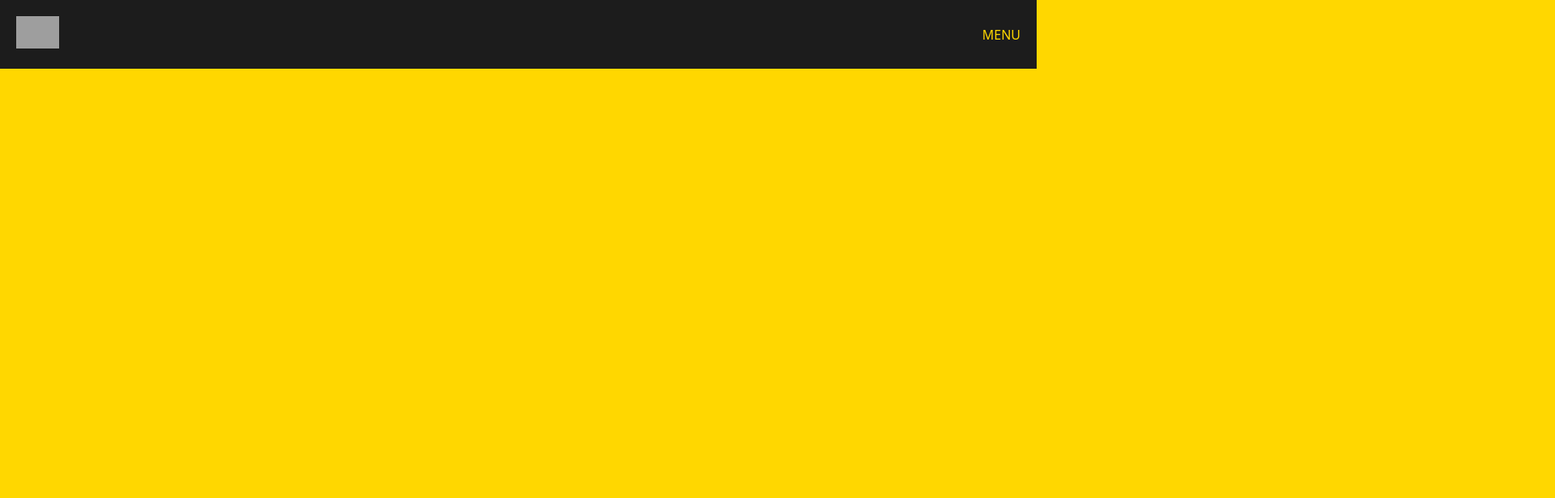
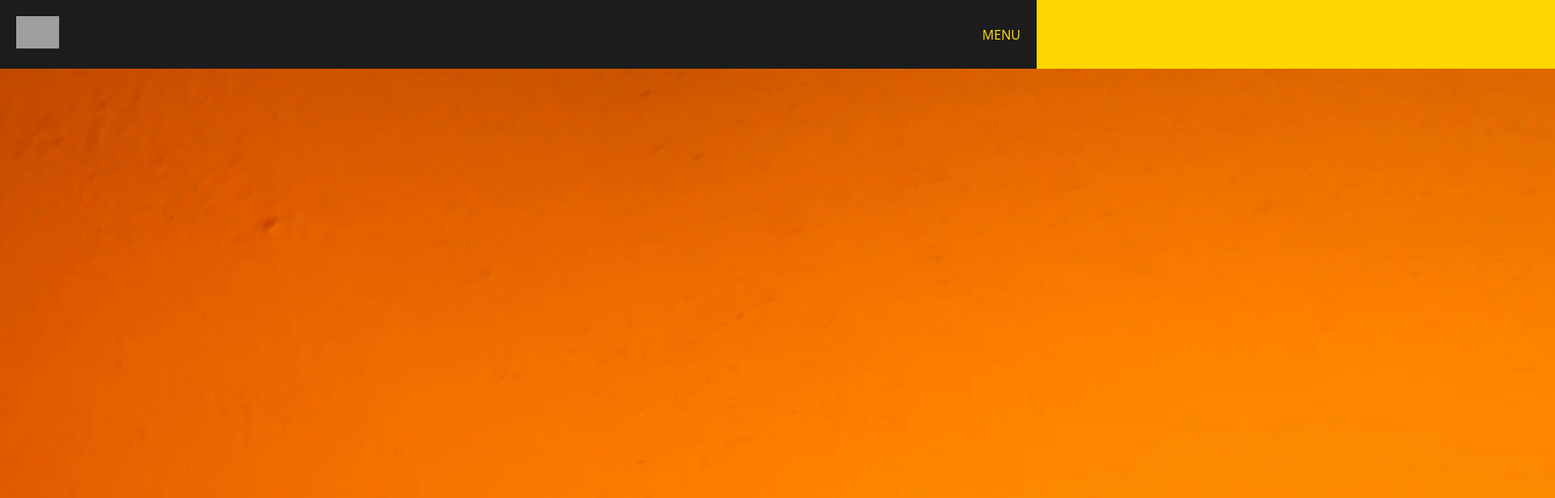
Before and after one commit to Akinloluwa-Adedijo/seyi-the-poet-website, a React (Vite) app: page / in a window 1280 px wide. Shown: the top 616 px of the page at 81% size, 1920 px wide, since content can reach past the window. Built offline with nearby package versions, Linux system fonts and the light colour scheme; grey boxes are pictures that could not be loaded; a web font is replaced by a local one.

Commit message:
removed nav white background on open

```diff
--- a/src/components/Home/Home.jsx
+++ b/src/components/Home/Home.jsx
@@ -1,10 +1,16 @@
 import { motion } from "framer-motion";
-import { navBackground } from "../animationVariants";
 import "./home.css";
 
 import Transition from "../Transition/Transition";
 const Home = () => {
-  return <div className="home">home</div>;
+  return (
+    <div className="home">
+      <div className="landing-page">
+        <img src="/src/assets/home.webp" alt="" />
+        <p>Sèyí,ThePoet</p>
+      </div>
+    </div>
+  );
 };
 
 export default Transition(Home);
--- a/src/components/Navbar/Navbar.jsx
+++ b/src/components/Navbar/Navbar.jsx
@@ -40,12 +40,12 @@ const Navbar = () => {
           <NavBottom isNavActive={isActive} setNavActive={setIsActive} />
         )}
       </AnimatePresence>
-      <motion.div
+      {/* <motion.div
         className="nav-background"
         variants={navBackground}
         initial="initial"
         animate={isActive ? "open" : "closed"}
-      ></motion.div>
+      ></motion.div> */}
     </div>
   );
 };
--- a/src/components/Navbar/navbar.css
+++ b/src/components/Navbar/navbar.css
@@ -1,10 +1,11 @@
 .nav-header {
   background-color: var(--secondary);
   color: var(--primary);
-  position: fixed;
+  /* position: fixed; */
   padding: 0.625rem;
   width: 100%;
   box-sizing: border-box;
+  z-index: 10;
 }
 .bar {
   display: flex;
@@ -19,13 +20,8 @@
 }
 
 .nav-title img {
-  /* width: 75px; */
   height: 40px;
 }
-
-/* .nav-title img:hover {
-  transform: rotate(360deg);
-} */
 
 .nav-title p,
 .nav-menu-btn p {
@@ -51,7 +47,6 @@
 .nav-background {
   position: absolute;
   background-color: var(--white);
-  /* opacity: 0.5; */
   height: 100%;
   width: 100%;
   left: 0;
```
Also changed, not shown: src/assets/home.webp (added).
